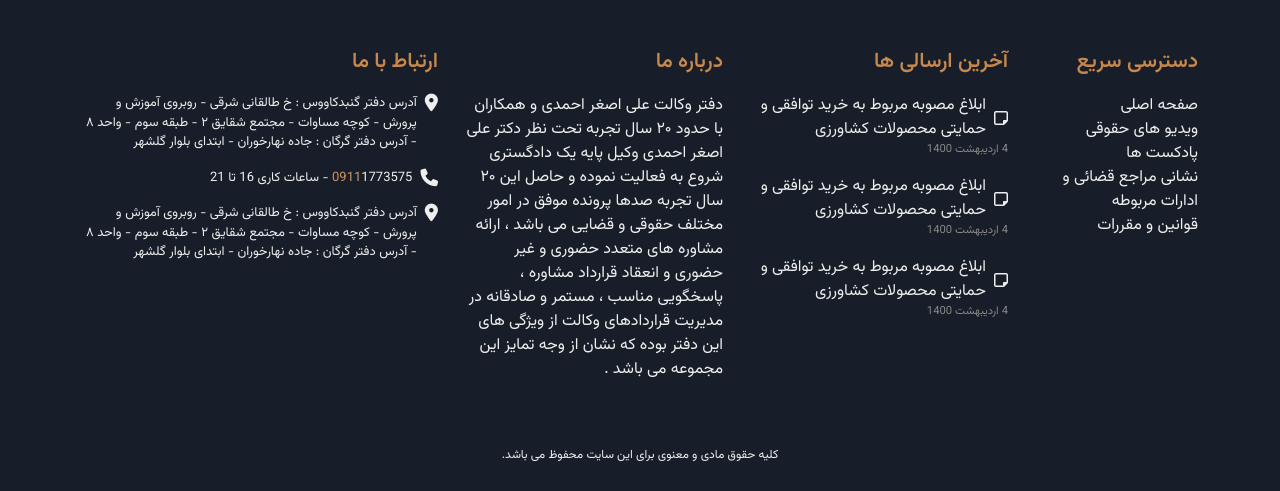
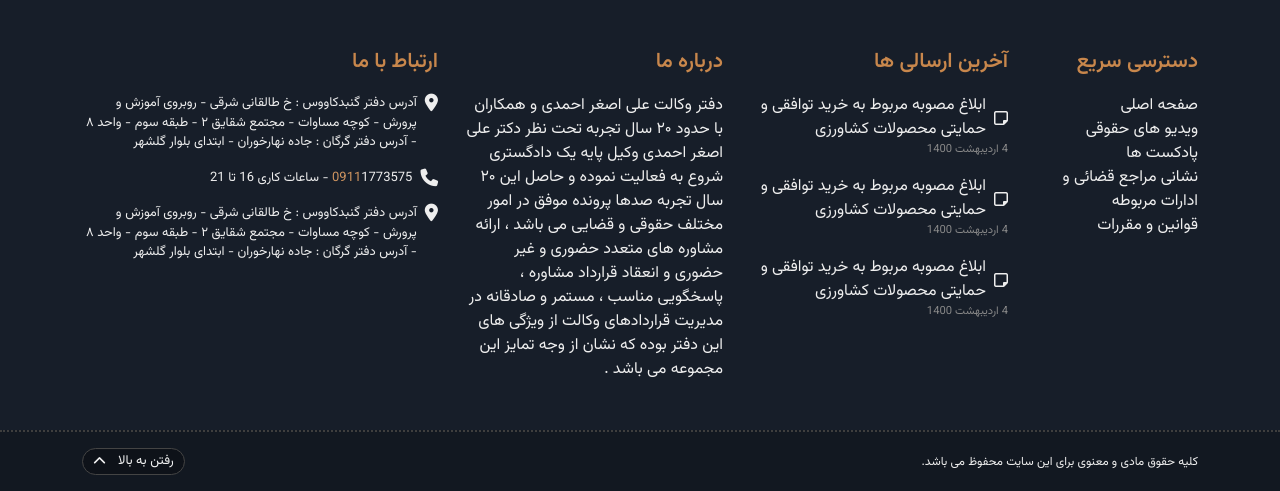
Before and after one commit to nafasebra/vakil-pure-project, a web app: file index.html in a window 1280 px wide. Shown: the part 363-854 px from the top of the page. Before the commit the page ends 824 px from the top, so only its background shows below. Run offline with its HTML, style and script files only (its server is not run), Linux system fonts and the light colour scheme.

Commit message:
change footer

```diff
--- a/index.html
+++ b/index.html
@@ -201,8 +201,14 @@
           </div>
         </div>
       </div>
-      <div class="bg_gray__dark py-3 text-center">
-        <p class="text_xs">کلیه حقوق مادی و معنوی برای این سایت محفوظ می باشد.</p>
+      <div class="footer__copyright py-3 px-2 px-lg-0">
+        <div class="container footer__copyright-main">
+          <p class="text_xs">کلیه حقوق مادی و معنوی برای این سایت محفوظ می باشد.</p>
+          <button type="button" class="btn_gotoup">
+            <span>رفتن به بالا</span>
+            <i class="fa-solid fa-chevron-up"></i>
+          </button>
+        </div>
       </div>
     </div>
   </footer>
--- a/style/main.css
+++ b/style/main.css
@@ -16,6 +16,11 @@
 }
 
 button {
+  border: none;
+  outline: none;
+  display: flex;
+  align-items: center;
+  gap: 0.75rem;
   font-size: 13px;
 }
 
@@ -154,6 +159,31 @@ img {
 .btn_orange:hover {
   opacity: 0.8;
 }
+.btn_gotoup {
+  border: none;
+  outline: none;
+  display: flex;
+  align-items: center;
+  justify-content: center;
+  gap: 0.75rem;
+  padding: 5px 10px;
+  border: 1px solid #444;
+  height: 27px;
+  -webkit-border-radius: 50px;
+  -moz-border-radius: 50px;
+  border-radius: 50px;
+  background-color: rgba(0, 0, 0, .25);
+  color: rgba(255, 255, 255, .95);
+  cursor: pointer;
+  -webkit-transition: all .25s ease;
+  -moz-transition: all .25s ease;
+  -ms-transition: all .25s ease;
+  -o-transition: all .25s ease;
+  transition: all .25s ease;
+}
+.btn_gotoup:hover {
+  background-color: var(--bg-orange-main);
+}
 
 
 /* FOOTER */
@@ -192,23 +222,6 @@ img {
 .footer__main {
   background-color: var(--bg-gray-dark);
 }
-.footer_front {
-  height: 48px;
-  position: absolute;
-  top: 0;
-  z-index: 1;
-  left: 0;
-  right: 0;
-  color: var(--bg-gray-dark)
-}
-.footer_back {
-  height: 48px;
-  position: absolute;
-  top: 0;
-  left: 0;
-  right: 0;
-  color: var(--bg-orange-light);
-}
 .footer__text-head {
   color: var(--bg-orange-dark);
   font-size: 1.3rem;
@@ -233,3 +246,21 @@ img {
 .footer__contact-item i {
   font-size: 1.1rem;
 }
+
+.footer__copyright {
+  background-color: #121821;
+  border-top: 2px dotted #3e3e3e;
+}
+.footer__copyright-main {
+  display: flex;
+  flex-direction: column;
+  align-items: center;
+  text-align: center;
+  justify-content: space-between;
+}
+@media (min-width: 900px) {
+  .footer__copyright-main {
+    text-align: right;
+    flex-direction: row;
+  }
+}
```
